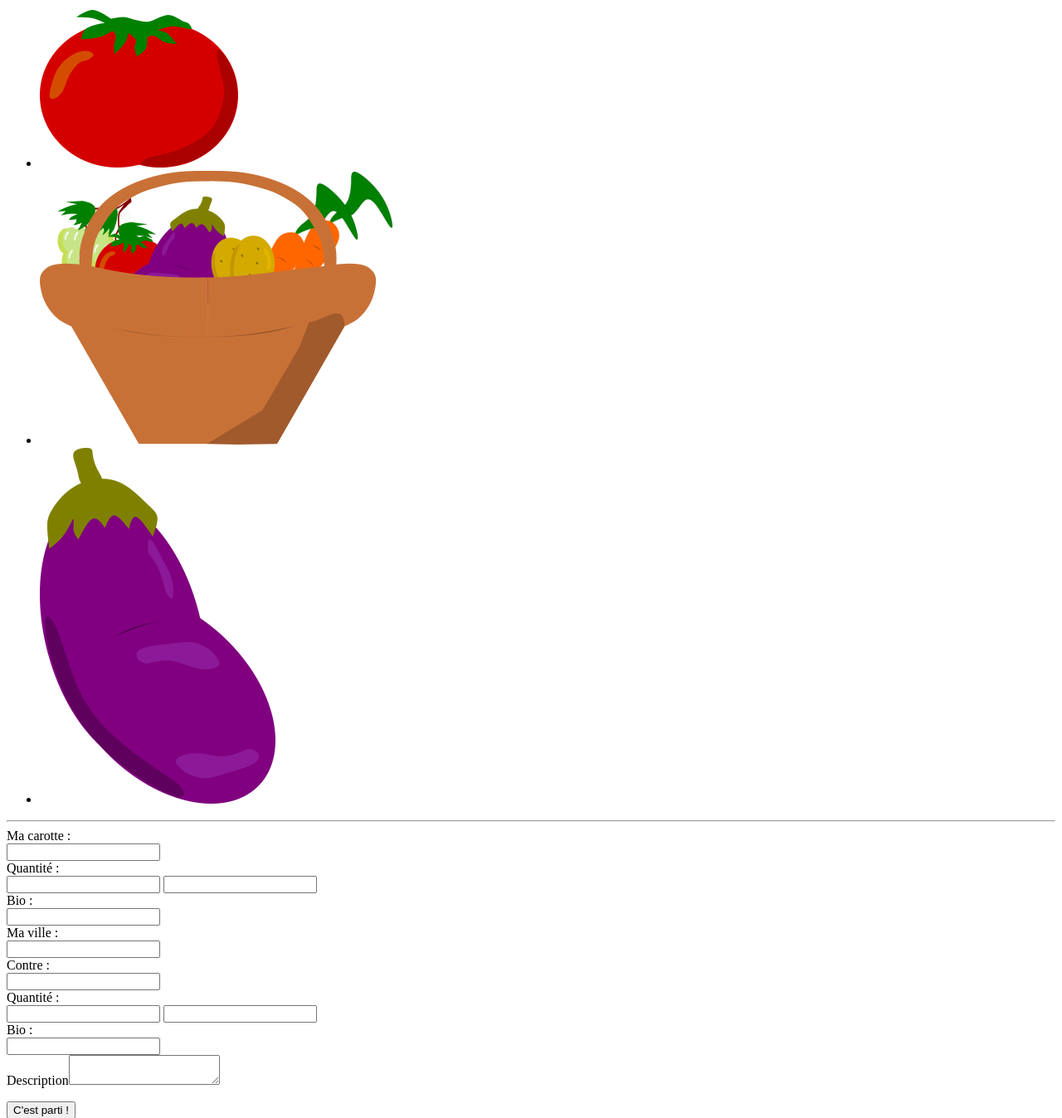
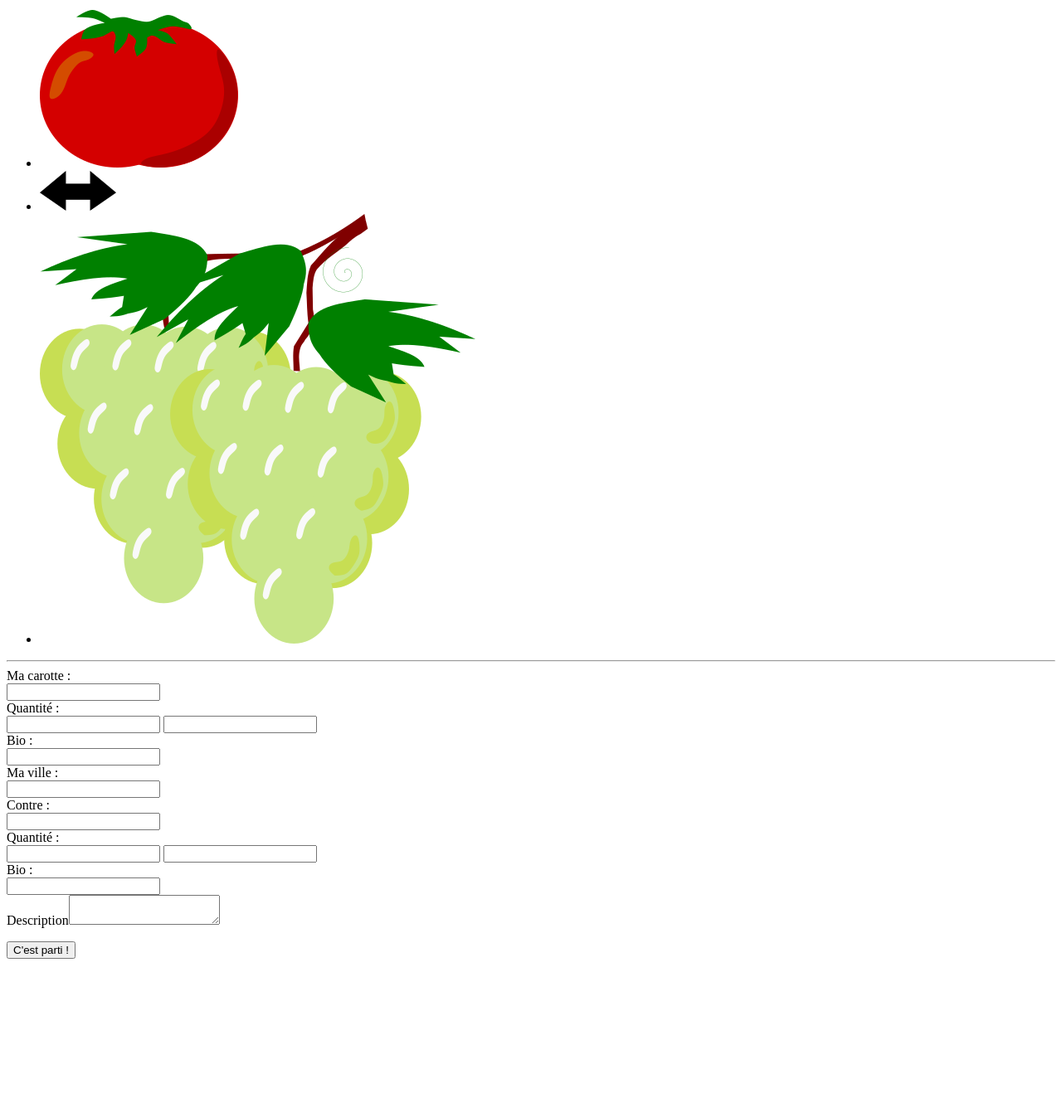
Before and after one commit to severine31/trocTaCarotte, a Symfony app: template templates/createTest.html.twig in a window 1280 px wide. Shown: the part 1022-2370 px from the top of the page at 83% size. After the commit the page ends 2178 px from the top, so only its background shows below. Run offline with Twig, Linux system fonts and the light colour scheme; the template is opened without the code that fills it, so the values that code supplies are empty; form fields are guessed from the names that the template uses; some libraries are stand-ins or nearby versions.

Commit message:
Update create form css -> bio, unity

```diff
--- a/assets/css/app.css
+++ b/assets/css/app.css
@@ -235,6 +235,9 @@ table .row{
     align-items: baseline !important;
     justify-content: flex-end;
 }
+.unity{
+    width:5em;
+}
 @media (max-width: 990px) {
     img {
         position: absolute;
--- a/templates/createTest.html.twig
+++ b/templates/createTest.html.twig
@@ -13,8 +13,8 @@
                     <div class="trocSummary">
                         <ul class="flexRow">
                             <li><img class="imgFormCreateSummary" src={{asset('build/image/legume/tomate_flat.png')}} style=width:100%/> </li>
-                            <li><img class="imgFormCreateSummary" src={{asset('build/image/legume/panier_flat.png')}} style=width:100%/> </li>
-                            <li><img class="imgFormCreateSummary" src={{asset('build/image/legume/aubergine_flat.png')}} style=width:100%/> </li>
+                            <li><img class="imgFormCreateSummary" src={{asset('build/image/autre/correspondance.png')}} style=width:100%/> </li>
+                            <li><img class="imgFormCreateSummary" src={{asset('build/image/legume/raisin_flat.png')}} style=width:100%/> </li>
                         </ul>
                     </div>
                 </div>
@@ -37,7 +37,7 @@
                                 </div>
                                 <div class="col-8 flexRow">
                                     <span class="form-control-plaintext form-control-sm" id="mon_annonce_Quantity">{{ form_widget(form.Quantity) }}</span>
-                                    <span>{{ form_widget(form.Unite) }}</span>
+                                    <span class="unity">{{ form_widget(form.Unite) }}</span>
                                 </div>
                             </div>
                             <div class="row">
@@ -63,7 +63,7 @@
                                     <label for="mon_annonce_ContreCarotte" class="col labelCarotteForm noPadding">Contre :</label>
                                 </div>
                                 <div class="col-8">
-                                    <span>{{ form_widget(form.ContreCarotte) }}</span>
+                                    <span class="unity">{{ form_widget(form.ContreCarotte) }}</span>
                                 </div>
                             </div>
                             <div class="row">
@@ -72,7 +72,7 @@
                                 </div>
                                 <div class="col-8 flexRow">
                                     <span class="form-control-plaintext form-control-sm" id="contreCarotte">{{ form_widget(form.ContreQuantite) }}</span>
-                                    <span>{{ form_widget(form.ContreUnite) }}</span>
+                                    <span class="unity">{{ form_widget(form.ContreUnite) }}</span>
                                 </div>
                             </div>
                             <div class="row">
```
Also changed, not shown: src/Form/MonAnnonceType.php (+6 -6 lines).
